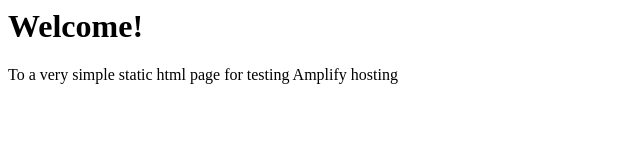
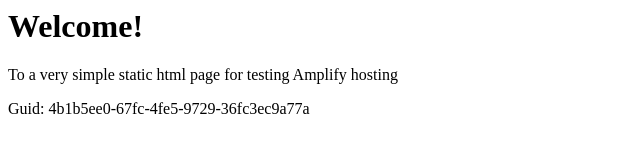
Before and after one commit to aws-aemilia-iad/Github-PR-Commit-Integration-Test-DoNotTouch-GitHubAutoBuildPrPreviewCanaryTest-v1-prod-us-east-1, a website: page src/index.html in a window 1280 px wide. Shown: the whole page, without its empty margins (0-640 px from the left). Drawn offline with Linux system fonts and the light colour scheme.

Commit message:
commit from integ tests

```diff
--- a/src/index.html
+++ b/src/index.html
@@ -1,3 +1,5 @@
+
+
 <html lang="en">
 
 <head>
@@ -10,6 +12,6 @@
 <body>
     <h1>Welcome!</h1>
     <p>To a very simple static html page for testing Amplify hosting</p>
-</body>
+    <p>Guid: 4b1b5ee0-67fc-4fe5-9729-36fc3ec9a77a</p></body>
 
 </html>
```
